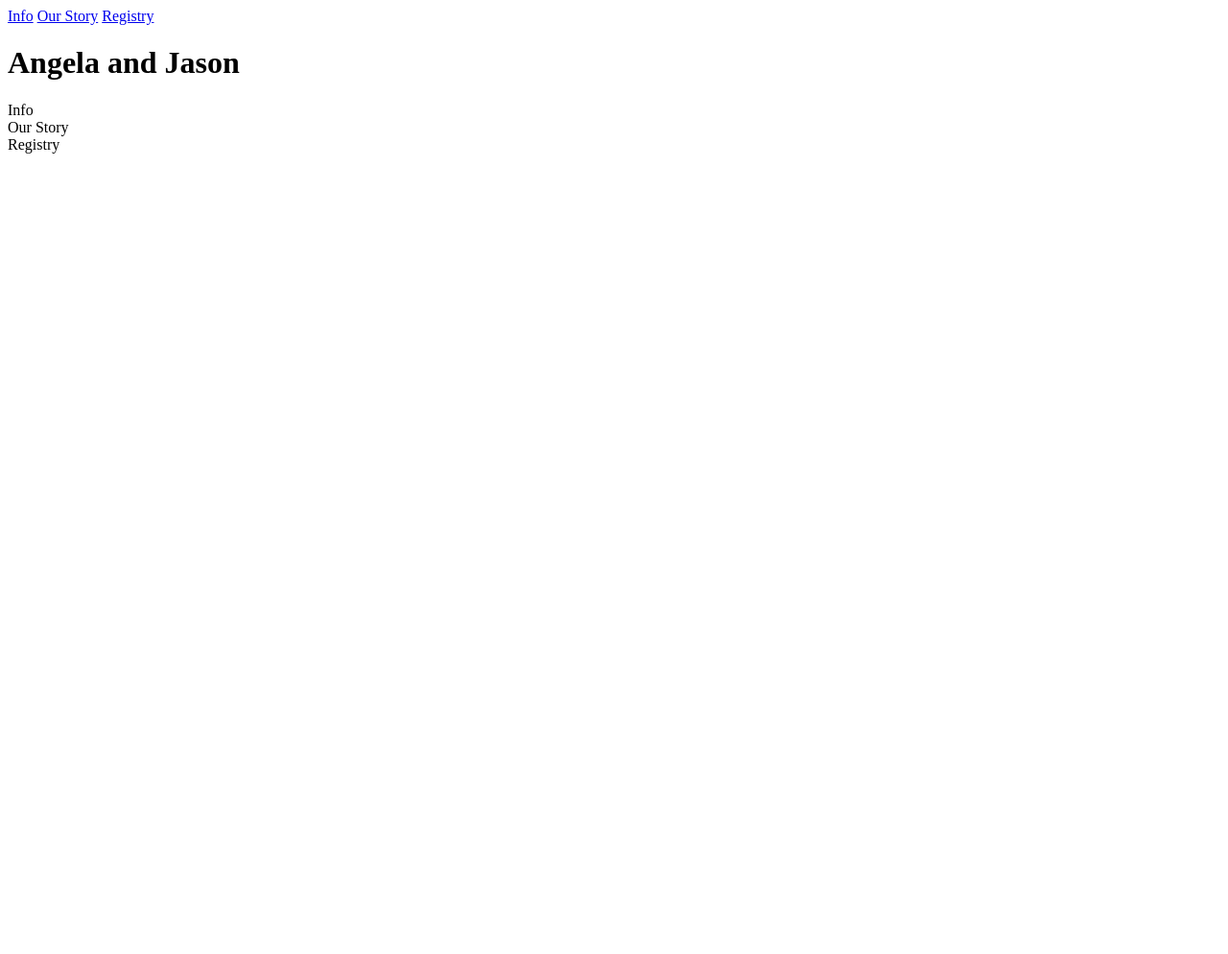
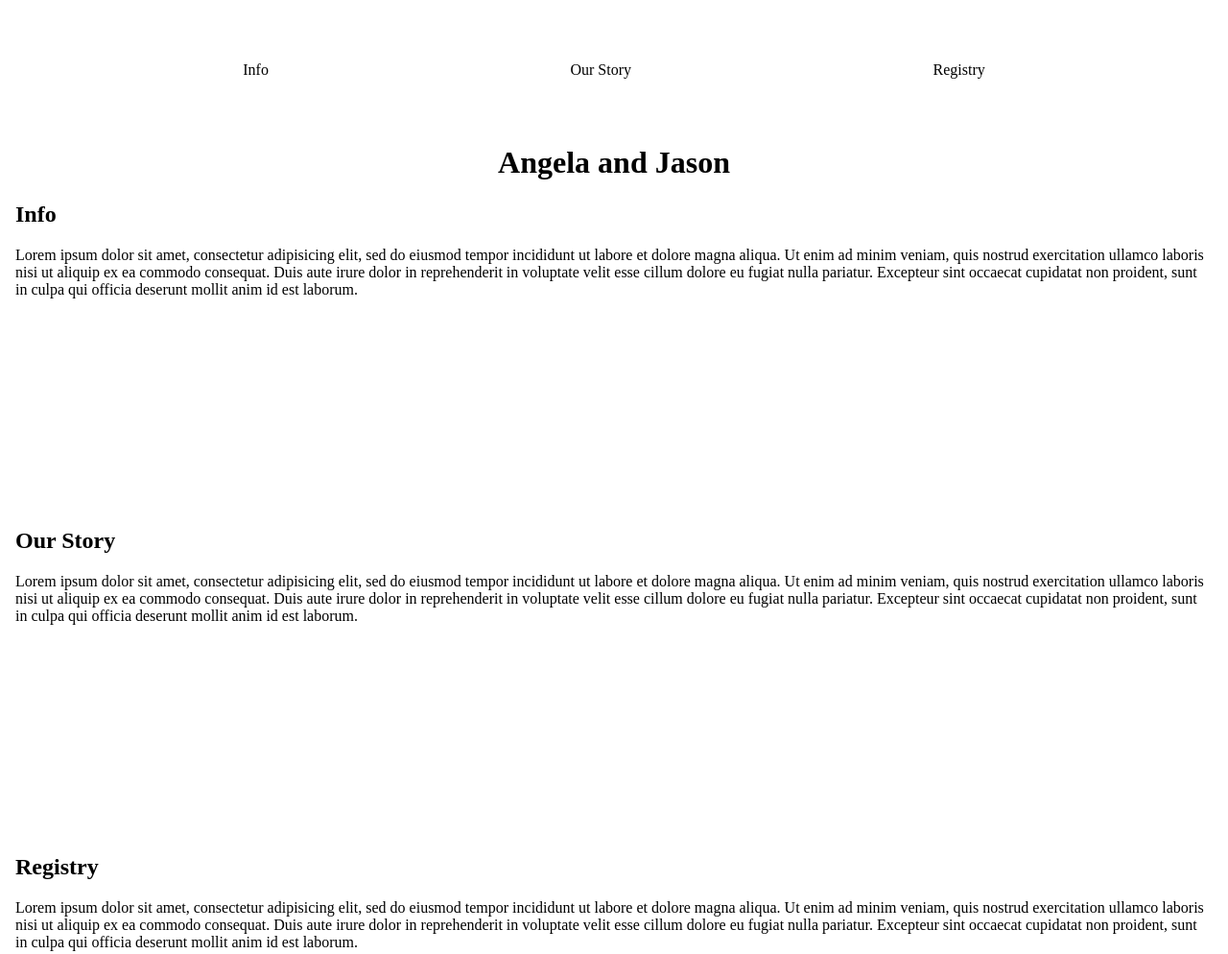
Before and after one commit to Ping-Hill/wedding, a plain HTML site: page index.html in a window 1280 px wide. Shown: the whole page at 96% size. Before the commit the page ends 800 px from the top, so only its background shows below. Drawn offline with nearby package versions, Linux system fonts and the light colour scheme.

Commit message:
placeholder content for sections in index.html; minor styling

```diff
--- a/index.html
+++ b/index.html
@@ -5,6 +5,7 @@
   <meta name="viewport" content="width=device-width, initial-scale=1.0">
   <meta http-equiv="X-UA-Compatible" content="ie=edge">
   <title>Angela and Jason's Wedding</title>
+  <link rel="stylesheet" href="wedding.css">
   <script
     src="https://code.jquery.com/jquery-3.2.1.slim.min.js"
     integrity="sha256-k2WSCIexGzOj3Euiig+TlR8gA0EmPjuc79OEeY5L45g="
@@ -14,16 +15,25 @@
 <body>
   <header>
     <nav>
-      <a href="#">Info</a>
-      <a href="#">Our Story</a>
-      <a href="#">Registry</a>
+      <a href="#info">Info</a>
+      <a href="#story">Our Story</a>
+      <a href="#registry">Registry</a>
     </nav>
+    <h1>Angela and Jason</h1>
   </header>
-  <h1>Angela and Jason</h1>
   <main>
-    <section id="info">Info</section>
-    <section id="story">Our Story</section>
-    <section id="registry">Registry</section>
+    <section id="info">
+      <h2>Info</h2>
+      <p>Lorem ipsum dolor sit amet, consectetur adipisicing elit, sed do eiusmod tempor incididunt ut labore et dolore magna aliqua. Ut enim ad minim veniam, quis nostrud exercitation ullamco laboris nisi ut aliquip ex ea commodo consequat. Duis aute irure dolor in reprehenderit in voluptate velit esse cillum dolore eu fugiat nulla pariatur. Excepteur sint occaecat cupidatat non proident, sunt in culpa qui officia deserunt mollit anim id est laborum.</p>
+    </section>
+    <section id="story">
+      <h2>Our Story</h2>
+      <p>Lorem ipsum dolor sit amet, consectetur adipisicing elit, sed do eiusmod tempor incididunt ut labore et dolore magna aliqua. Ut enim ad minim veniam, quis nostrud exercitation ullamco laboris nisi ut aliquip ex ea commodo consequat. Duis aute irure dolor in reprehenderit in voluptate velit esse cillum dolore eu fugiat nulla pariatur. Excepteur sint occaecat cupidatat non proident, sunt in culpa qui officia deserunt mollit anim id est laborum.</p>
+    </section>
+    <section id="registry">
+      <h2>Registry</h2>
+      <p>Lorem ipsum dolor sit amet, consectetur adipisicing elit, sed do eiusmod tempor incididunt ut labore et dolore magna aliqua. Ut enim ad minim veniam, quis nostrud exercitation ullamco laboris nisi ut aliquip ex ea commodo consequat. Duis aute irure dolor in reprehenderit in voluptate velit esse cillum dolore eu fugiat nulla pariatur. Excepteur sint occaecat cupidatat non proident, sunt in culpa qui officia deserunt mollit anim id est laborum.</p>
+    </section>
   </main>
 </body>
 </html>
--- a/wedding.css
+++ b/wedding.css
@@ -11,3 +11,9 @@ a {
   text-decoration: none;
   color: inherit;
 }
+header > h1 {
+  text-align: center;
+}
+section {
+  min-height: 20em;
+}
```
